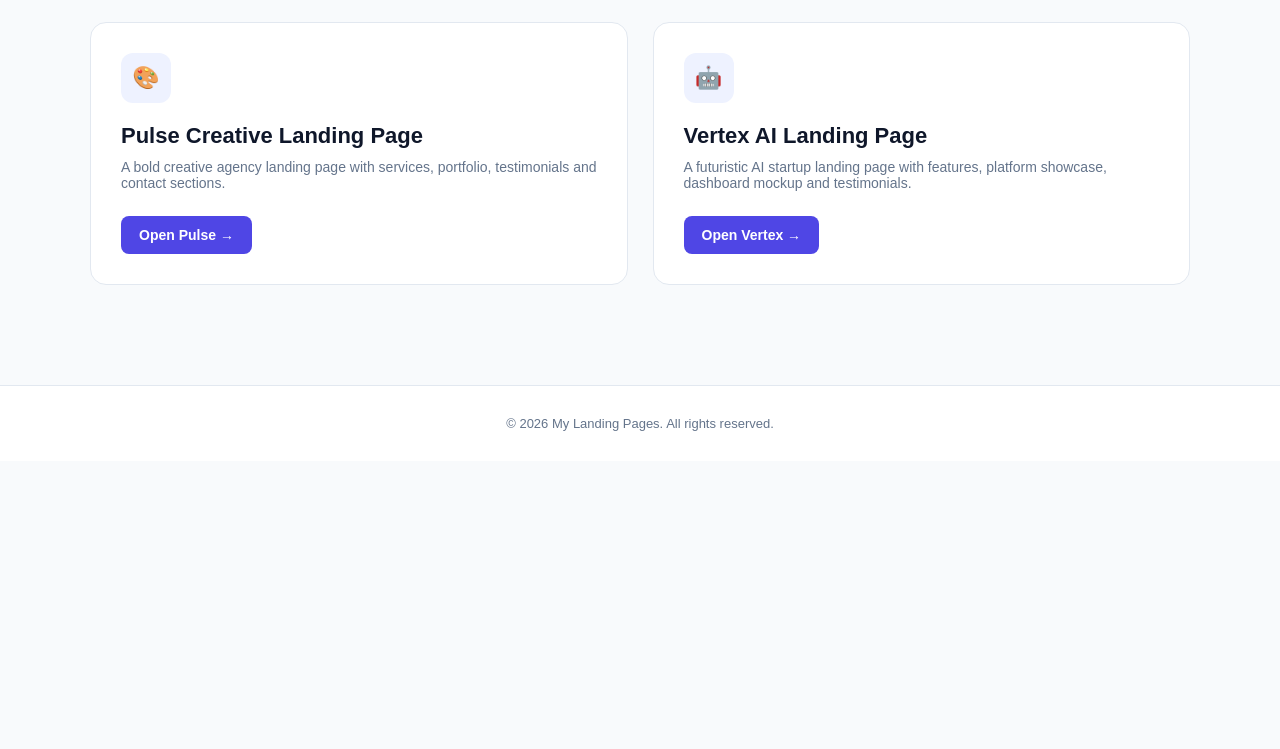
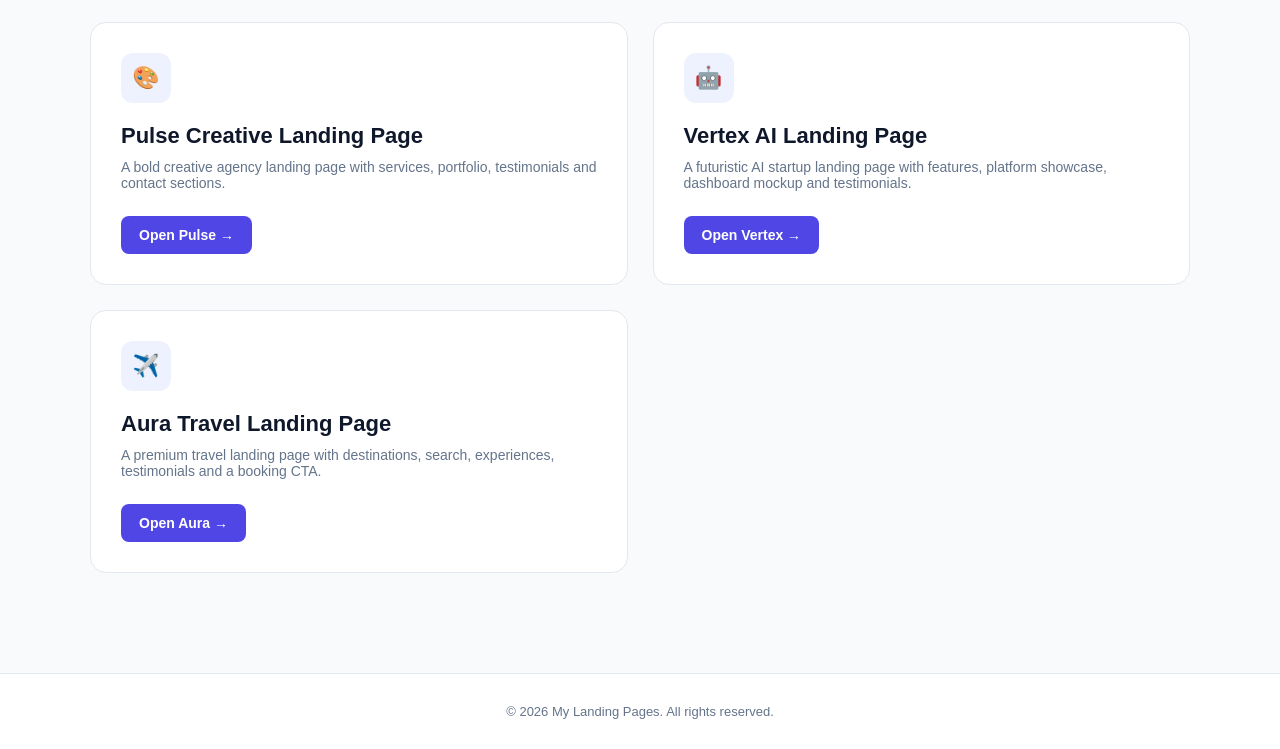
Before and after one commit to easyTeamHappy/landingpage, a plain HTML site: page index.html in a window 1280 px wide. Shown: the part 804-1553 px from the top of the page. Before the commit the page ends 1265 px from the top, so only its background shows below. Drawn offline with Linux system fonts and the light colour scheme.

Commit message:
Update index.html

```diff
--- a/index.html
+++ b/index.html
@@ -367,6 +367,32 @@
       </div>
 
 
+      <div class="page-card">
+
+        <div class="page-icon">
+          ✈️
+        </div>
+
+        <h3>
+          Aura Travel Landing Page
+        </h3>
+
+        <p>
+          A premium travel landing page with destinations,
+          search, experiences, testimonials and a booking CTA.
+        </p>
+
+        <a
+          href="aura_landing_page.html"
+          class="open-button"
+        >
+          Open Aura →
+        </a>
+
+      </div>
+
+
+
 
       </div>
 
```
